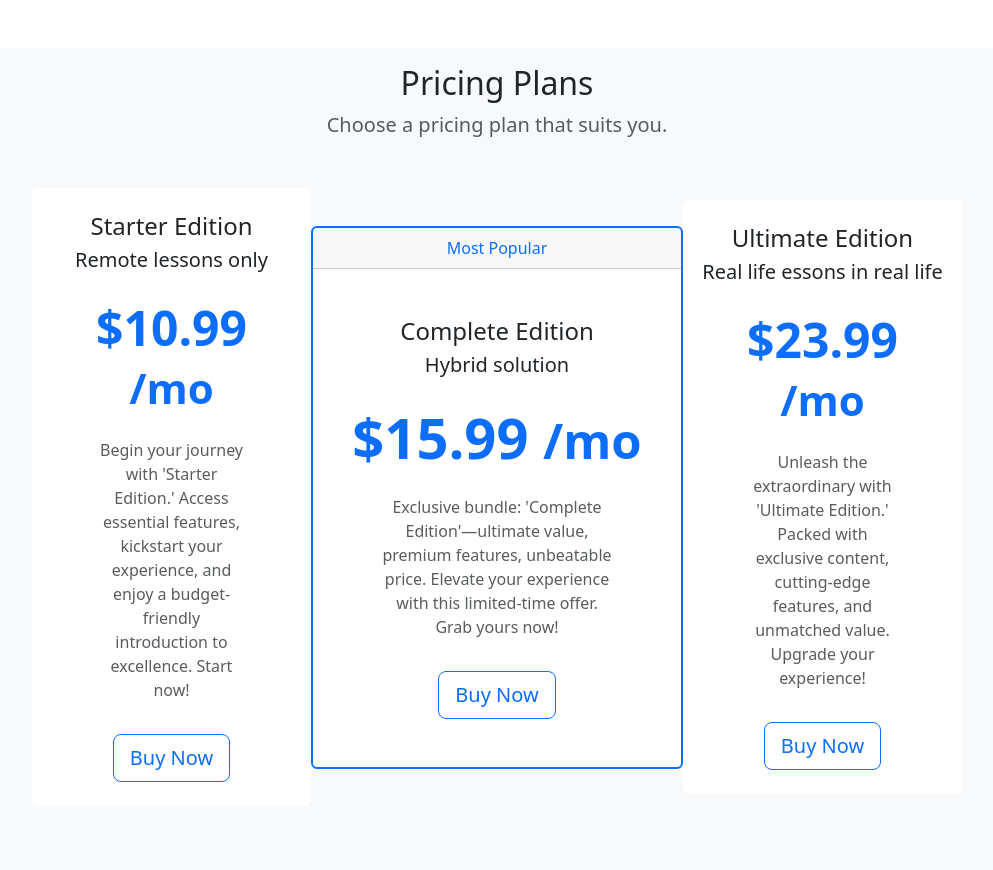
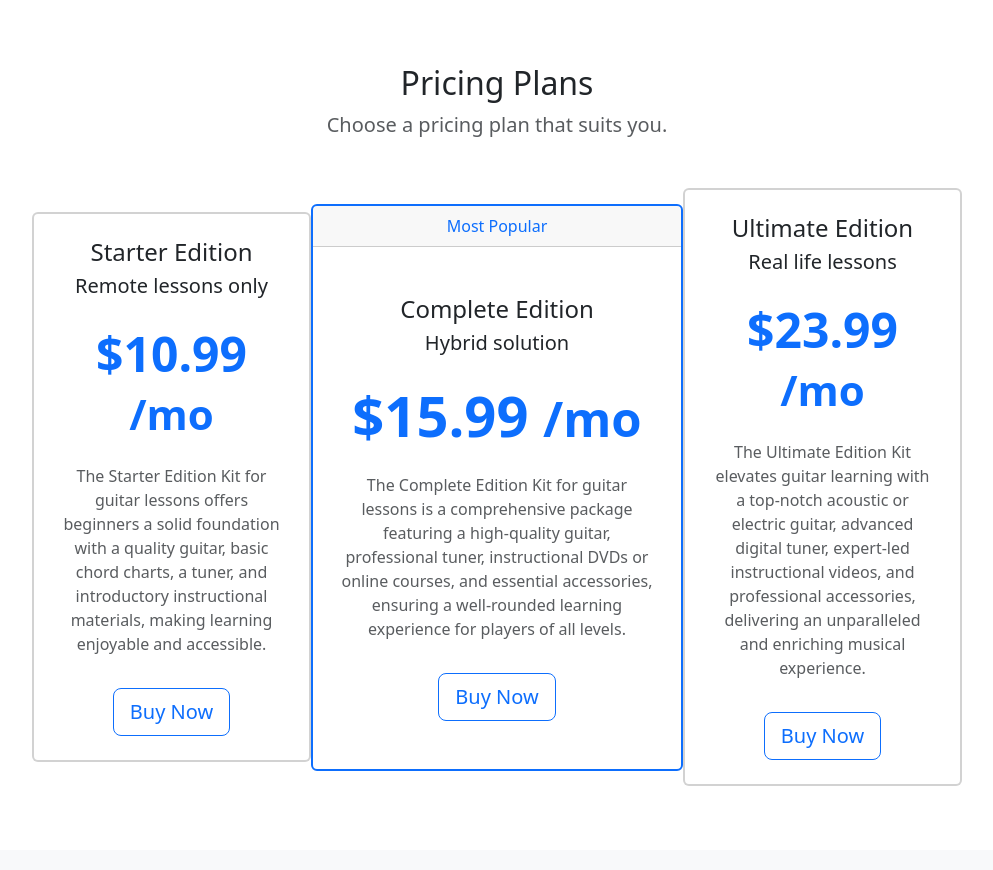
Before and after one commit to davidlarsson33/Web-shop-under-attack, a PHP site: page /pricing in a window 1280 px wide. Shown: the part 56-926 px from the top of the page, without its empty margins (143-1136 px from the left). After the commit the page ends 842 px from the top, so only its background shows below. Run offline with PHP 8.4, Linux system fonts and the light colour scheme.

Commit message:
🎨 Redesigned the pricing page

```diff
--- a/src/views/pricing.view.php
+++ b/src/views/pricing.view.php
@@ -1,6 +1,6 @@
 <?php include base_path("src/views/partials/navbar.view.php"); ?>
 
-<section id="pricing" class="bg-light mt-5 pt-3 pb-3">
+<section id="pricing" class=" mt-5 pt-3 pb-3">
     <div class="container-lg">
         <div class="text-center">
             <h2>Pricing Plans</h2>
@@ -9,14 +9,15 @@
 
         <div class="row my-5 g-0 align-items-center justify-content-center">
             <div class="col-8 col-lg-4 col-xl-3">
-                <div class="card border-0">
+                <div class="card border-2">
                     <div class="card-body text-center py-4">
                         <h4 class="card-title">Starter Edition</h4>
                         <p class="lead card-subtitle">Remote lessons only</p>
                         <p class="display-5 my-4 text-primary fw-bold">$10.99 <span class="small">/mo</span></p>
-                        <p class="card-text mx-5 text-muted d-none d-lg-block">Begin your journey with 'Starter
-                            Edition.' Access essential features, kickstart your experience, and enjoy a budget-friendly
-                            introduction to excellence. Start now!</p>
+                        <p class="card-text mx-2 text-muted d-none d-lg-block">
+                            The Starter Edition Kit for guitar lessons offers beginners a solid foundation with a
+                            quality guitar, basic chord charts, a tuner, and introductory instructional materials,
+                            making learning enjoyable and accessible.</p>
                         <a href="#" class="btn btn-outline-primary btn-lg mt-3">
                             Buy Now
                         </a>
@@ -31,9 +32,10 @@
                         <h4 class="card-title">Complete Edition</h4>
                         <p class="lead card-subtitle">Hybrid solution</p>
                         <p class="display-4 my-4 text-primary fw-bold">$15.99 <span class="small">/mo</span></p>
-                        <p class="card-text mx-5 text-muted d-none d-lg-block">Exclusive bundle: 'Complete
-                            Edition'—ultimate value, premium features, unbeatable price. Elevate your experience with
-                            this limited-time offer. Grab yours now!</p>
+                        <p class="card-text mx-2 text-muted d-none d-lg-block">The Complete Edition Kit for guitar
+                            lessons is a comprehensive package featuring a high-quality guitar, professional tuner,
+                            instructional DVDs or online courses, and essential accessories, ensuring a well-rounded
+                            learning experience for players of all levels.</p>
                         <a href="#" class="btn btn-outline-primary btn-lg mt-3">
                             Buy Now
                         </a>
@@ -42,14 +44,15 @@
             </div>
 
             <div class="col-8 col-lg-4 col-xl-3">
-                <div class="card border-0">
+                <div class="card border-2">
                     <div class="card-body text-center py-4">
                         <h4 class="card-title">Ultimate Edition</h4>
-                        <p class="lead card-subtitle">Real life essons in real life</p>
+                        <p class="lead card-subtitle">Real life lessons</p>
                         <p class="display-5 my-4 text-primary fw-bold">$23.99 <span class="small">/mo</span></p>
-                        <p class="card-text mx-5 text-muted d-none d-lg-block">Unleash the extraordinary with 'Ultimate
-                            Edition.' Packed with exclusive content, cutting-edge features, and unmatched value. Upgrade
-                            your experience!</p>
+                        <p class="card-text mx-2 text-muted d-none d-lg-block">The Ultimate Edition Kit elevates guitar
+                            learning with a top-notch acoustic or electric guitar, advanced digital tuner, expert-led
+                            instructional videos, and professional accessories, delivering an unparalleled and enriching
+                            musical experience.</p>
                         <a href="#" class="btn btn-outline-primary btn-lg mt-3">
                             Buy Now
                         </a>
```
